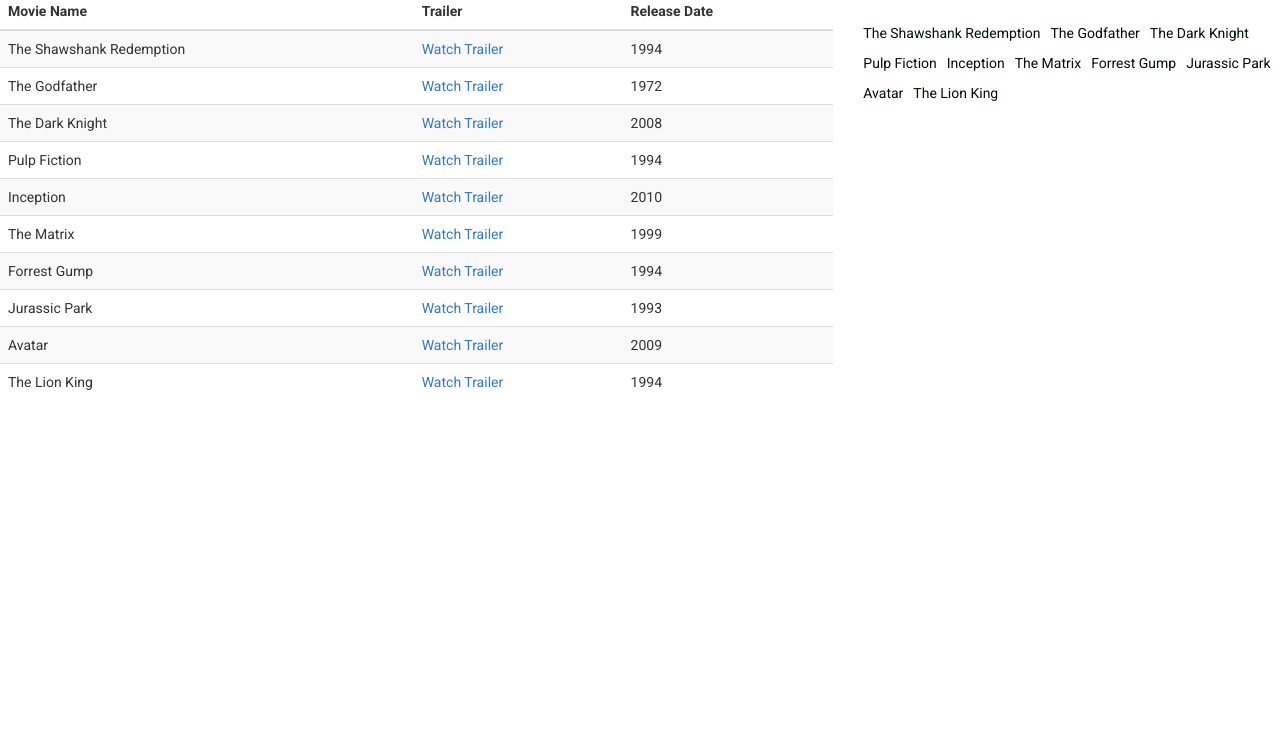
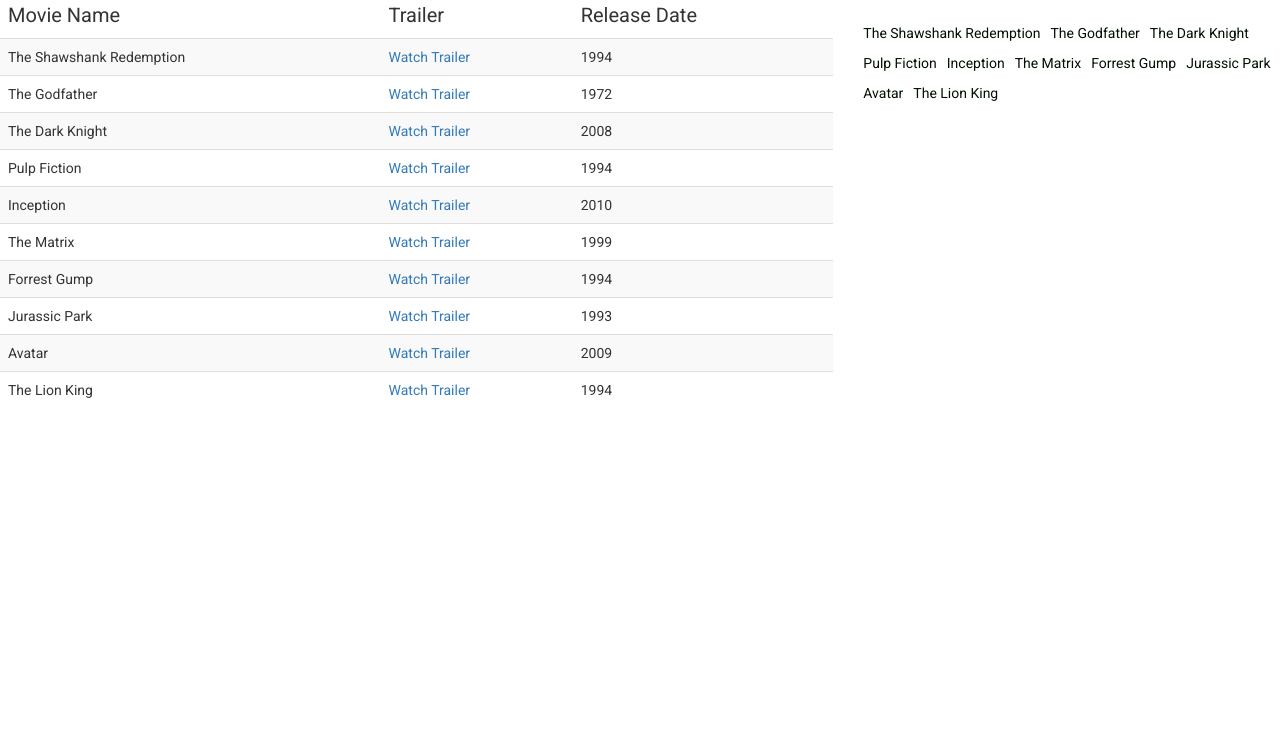
Before and after one commit to FaroukAmr/Sumerge, a plain HTML site: page Task1/index.html in a window 1280 px wide. Shown: the part 70-800 px from the top of the page. Drawn offline with nearby package versions, Linux system fonts and the light colour scheme.

```diff
--- a/Task1/index.html
+++ b/Task1/index.html
@@ -22,13 +22,12 @@
       <div>
         <h2>Movies</h2>
         <!--Table-->
-
         <table class="table table-striped">
           <thead>
             <tr>
-              <th>Movie Name</th>
-              <th>Trailer</th>
-              <th>Release Date</th>
+              <td class="header-text">Movie Name</td>
+              <td class="header-text">Trailer</td>
+              <td class="header-text">Release Date</td>
             </tr>
           </thead>
           <tbody></tbody>
--- a/Task1/script.js
+++ b/Task1/script.js
@@ -1,4 +1,4 @@
-import { movieData } from './movieData.js';
+import { movieData } from './utils/movieData.js';
 
 function populateTable() {
   const tableBody = document.querySelector('.table tbody');
--- a/Task1/style.css
+++ b/Task1/style.css
@@ -4,16 +4,15 @@ body {
   --secondary-color: #95919e;
 }
 
-h1 {
+h1,
+h2,
+h4 {
   color: var(--primary-color);
 }
 
-h2 {
-  color: var(--primary-color);
-}
-
-h4 {
-  color: var(--secondary-color);
+.header-text {
+  font-style: bold;
+  font-size: 2rem;
 }
 
 .content-container {
--- a/Task1/video-script.js
+++ b/Task1/video-script.js
@@ -1,12 +1,10 @@
-import { movieData } from './movieData.js';
+import { movieData } from './utils/movieData.js';
 
 const loadMovieDetails = () => {
-  // Retrieve the video query parameter from the URL
   const urlParams = new URLSearchParams(window.location.search);
   const videoId = urlParams.get('id');
   const movie = movieData.find((movie) => movie.id == videoId);
 
-  // Get the video player element and set the video source
   const videoPlayer = document.querySelector('iframe');
   const movieNameElement = document.getElementById('movie-name');
   const movieDescriptionElement = document.getElementById('movie-description');
```
Also changed, not shown: Task1/utils/movieData.js (renamed from Task1/movieData.js).
